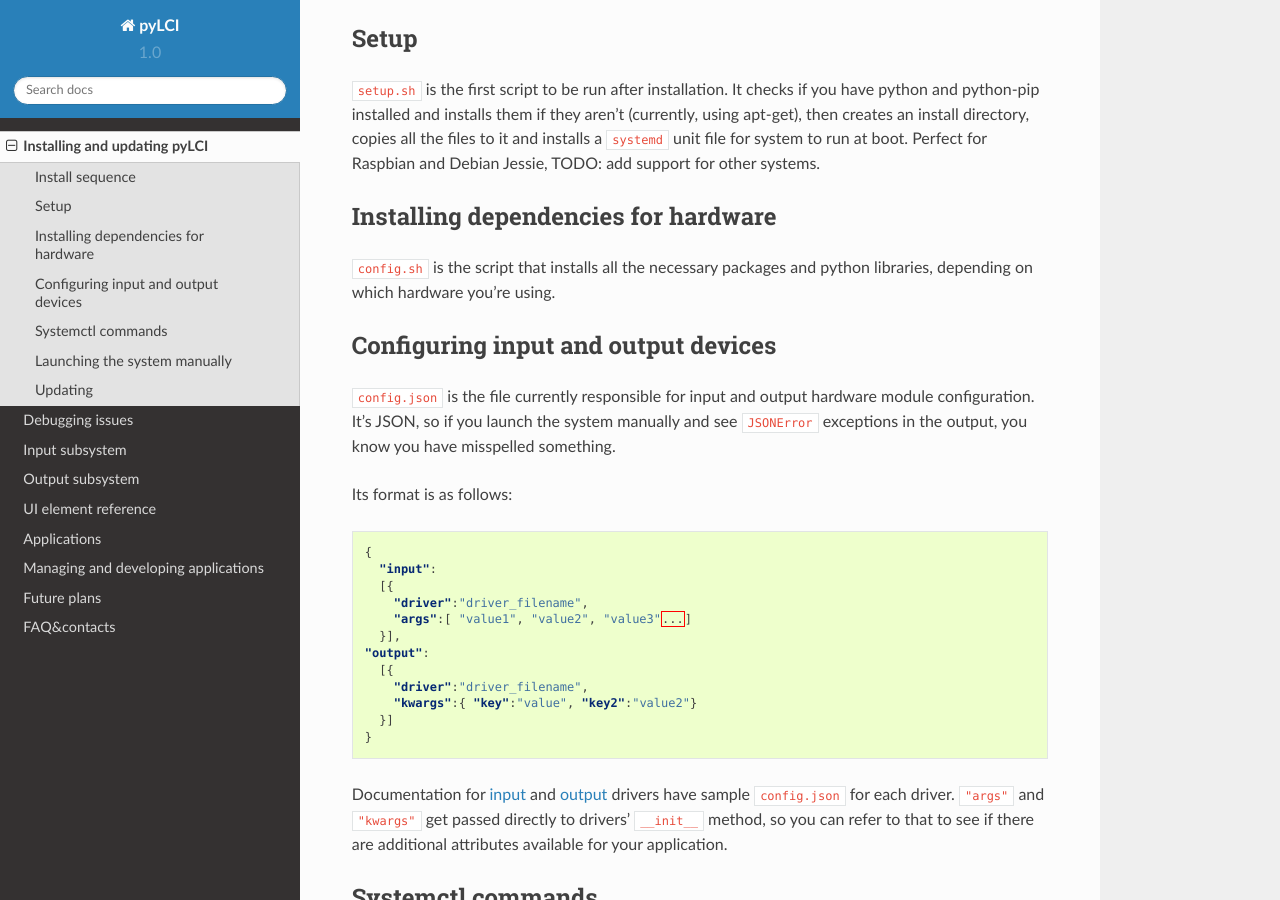
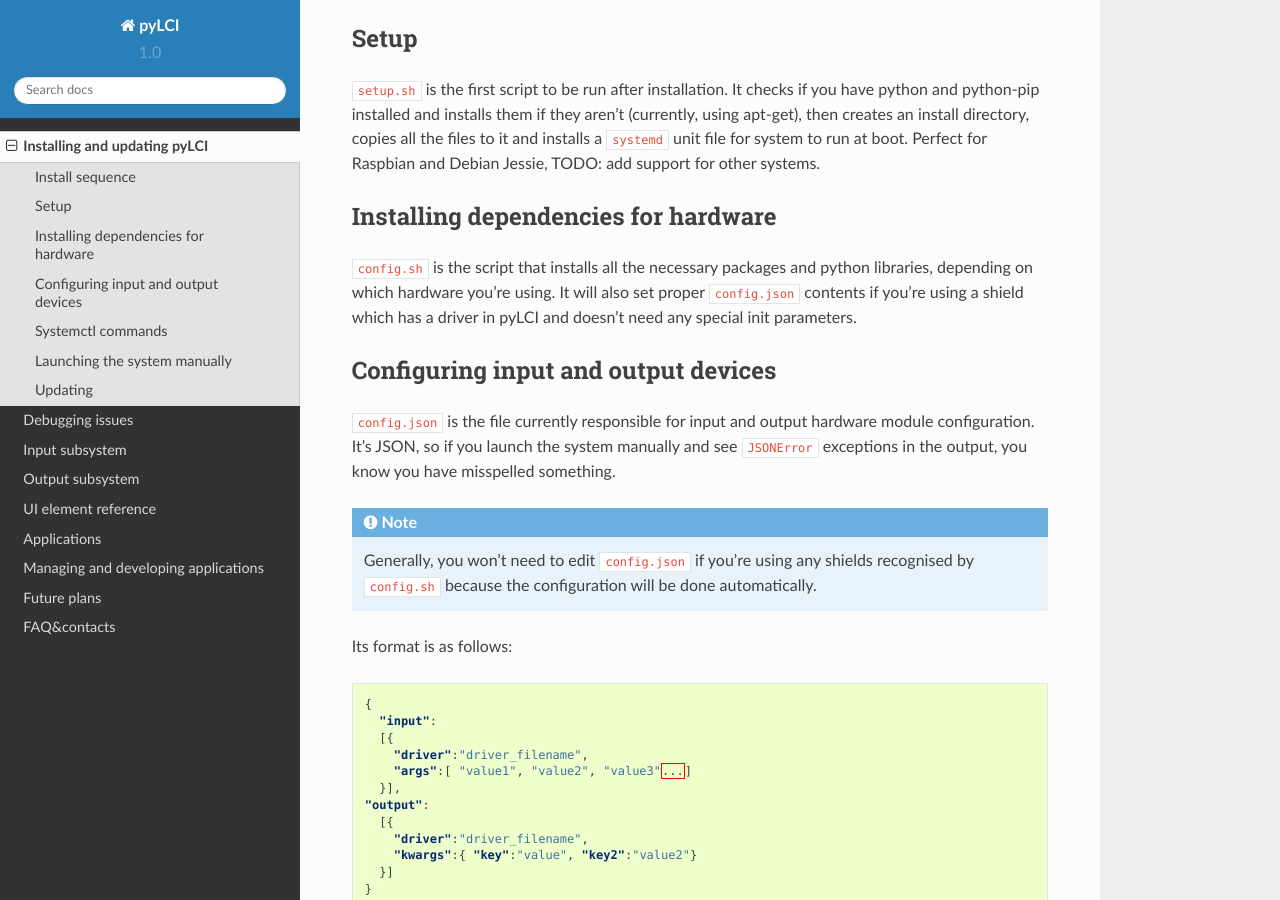
Before and after one commit to CRImier/pyLCI, a Sphinx documentation site: the page built from docs/setup.rst, in a window 1280 px wide and 900 px high, scrolled down 726 px. Built offline with Sphinx 7.4.7 and the Read the Docs theme 2.0.0, drawn with Linux system fonts in a browser that asks for light colours.

Commit message:
Added a note on autoconfig

```diff
--- a/docs/setup.rst
+++ b/docs/setup.rst
@@ -32,12 +32,14 @@
 Installing dependencies for hardware
 ====================================
 
-``config.sh`` is the script that installs all the necessary packages and python libraries, depending on which hardware you're using.
+``config.sh`` is the script that installs all the necessary packages and python libraries, depending on which hardware you're using. It will also set proper ``config.json`` contents if you're using a shield which has a driver in pyLCI and doesn't need any special init parameters.
 
 Configuring input and output devices
 ====================================
 
 ``config.json`` is the file currently responsible for input and output hardware module configuration. It's JSON, so if you launch the system manually and see ``JSONError`` exceptions in the output, you know you have misspelled something.
+
+.. note:: Generally, you won't need to edit ``config.json`` if you're using any shields recognised by ``config.sh``  because the configuration will be done automatically.
 
 Its format is as follows:
 
```
